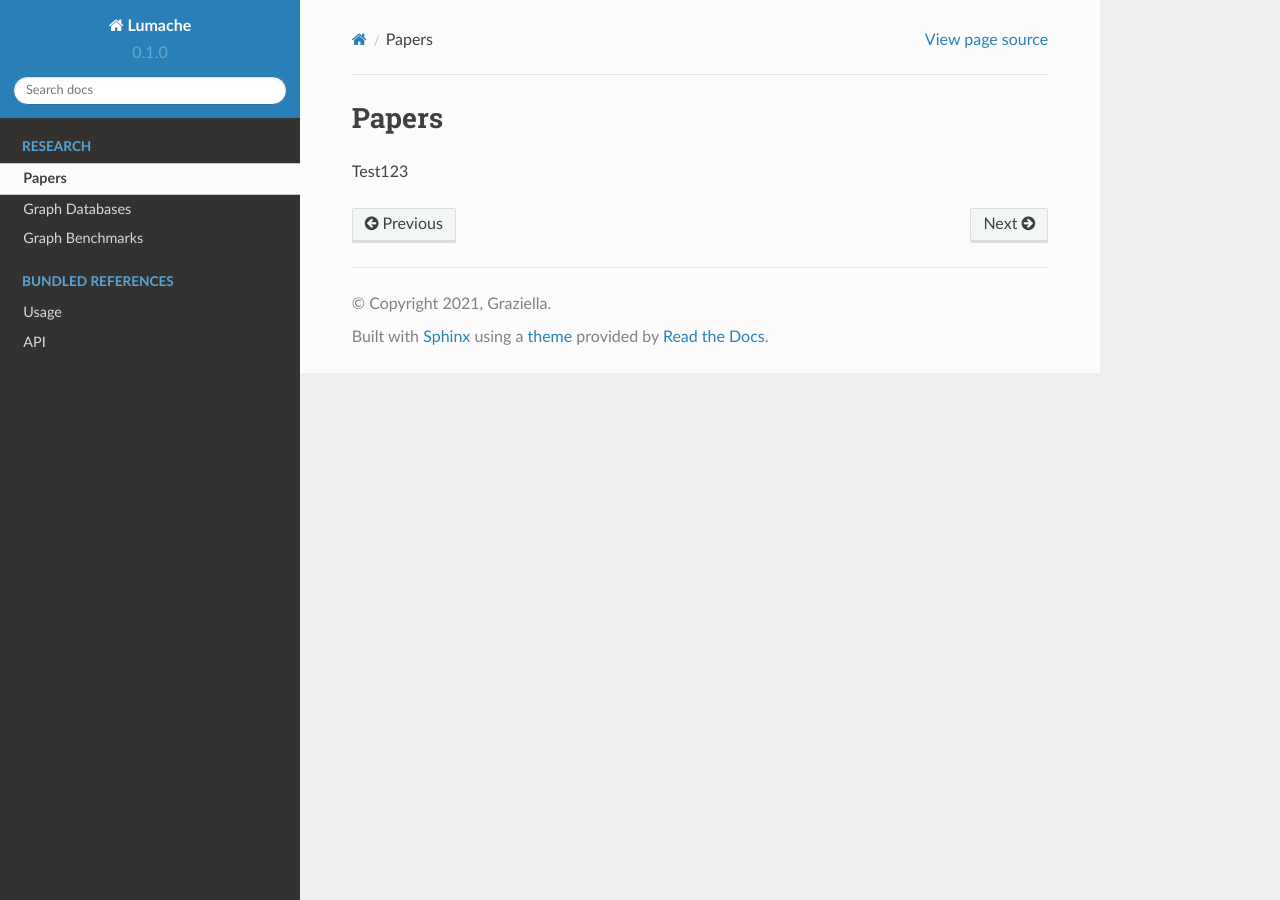
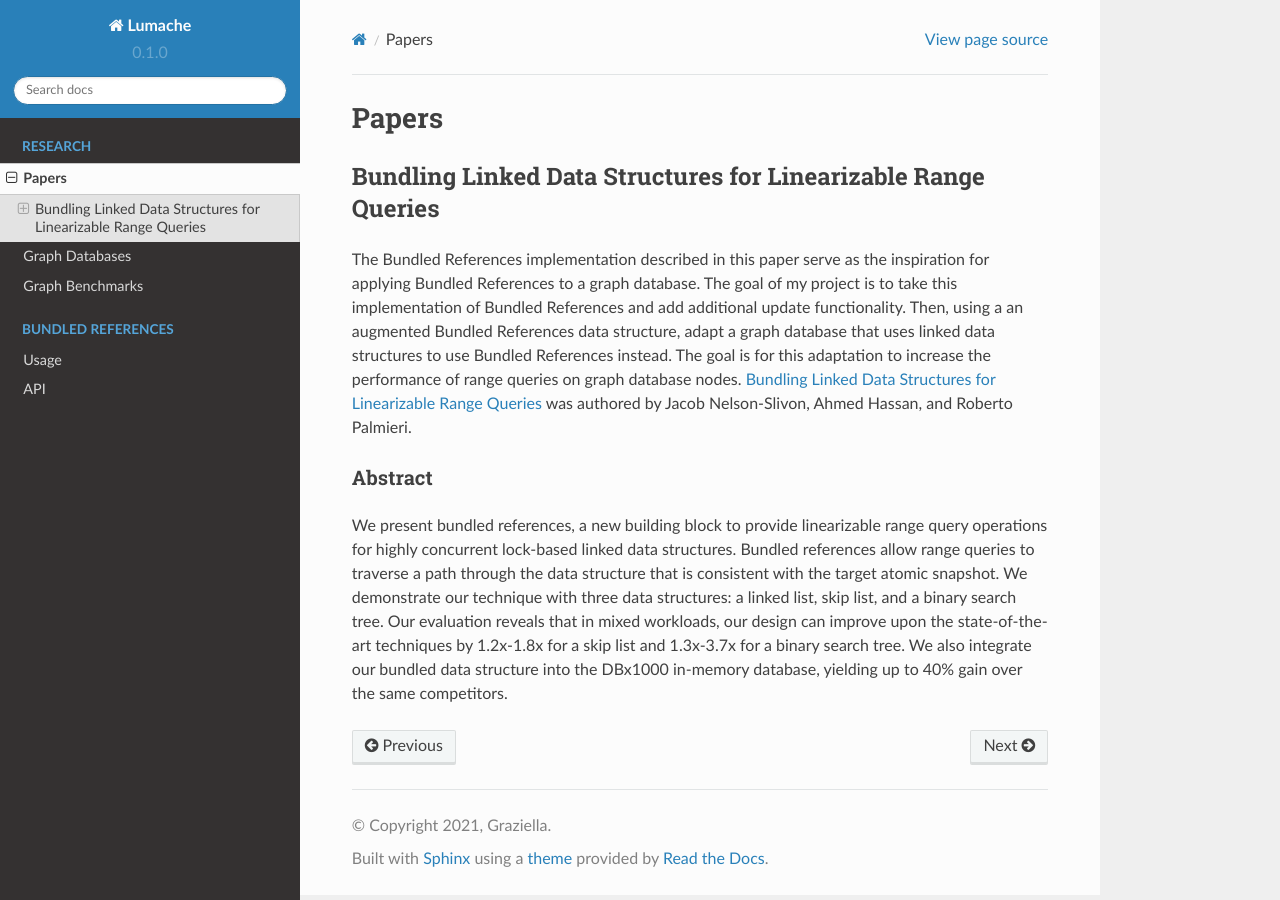
Before and after one commit to JAlexanderCarr/bundledrefs, a Sphinx documentation site: the page built from docs/source/research/papers.rst, in a window 1280 px wide. Built offline with Sphinx 7.4.7 and the Read the Docs theme 2.0.0, drawn with Linux system fonts in a browser that asks for light colours.

Commit message:
Added a paper

```diff
--- a/docs/source/research/papers.rst
+++ b/docs/source/research/papers.rst
@@ -1,4 +1,36 @@
+======
 Papers
 ======
 
-Test123
+Bundling Linked Data Structures for Linearizable Range Queries
+==============================================================
+
+The Bundled References implementation described in this paper
+serve as the inspiration for applying Bundled References to a
+graph database.  The goal of my project is to take this
+implementation of Bundled References and add additional update
+functionality.  Then, using a an augmented Bundled References
+data structure, adapt a graph database that uses linked data
+structures to use Bundled References instead.  The goal is for
+this adaptation to increase the performance of range queries
+on graph database nodes.  `Bundling Linked Data Structures for
+Linearizable Range Queries`_ was authored by Jacob Nelson-Slivon,
+Ahmed Hassan, and Roberto Palmieri.
+
+.. _Bundling Linked Data Structures for Linearizable Range Queries: https://arxiv.org/abs/2201.00874
+
+Abstract
+--------
+
+We present bundled references, a new building block to provide
+linearizable range query operations for highly concurrent
+lock-based linked data structures. Bundled references
+allow range queries to traverse a path through the data
+structure that is consistent with the target atomic snapshot. We
+demonstrate our technique with three data structures: a
+linked list, skip list, and a binary search tree. Our evaluation
+reveals that in mixed workloads, our design can improve
+upon the state-of-the-art techniques by 1.2x-1.8x for a skip
+list and 1.3x-3.7x for a binary search tree. We also integrate
+our bundled data structure into the DBx1000 in-memory
+database, yielding up to 40% gain over the same competitors.
```
